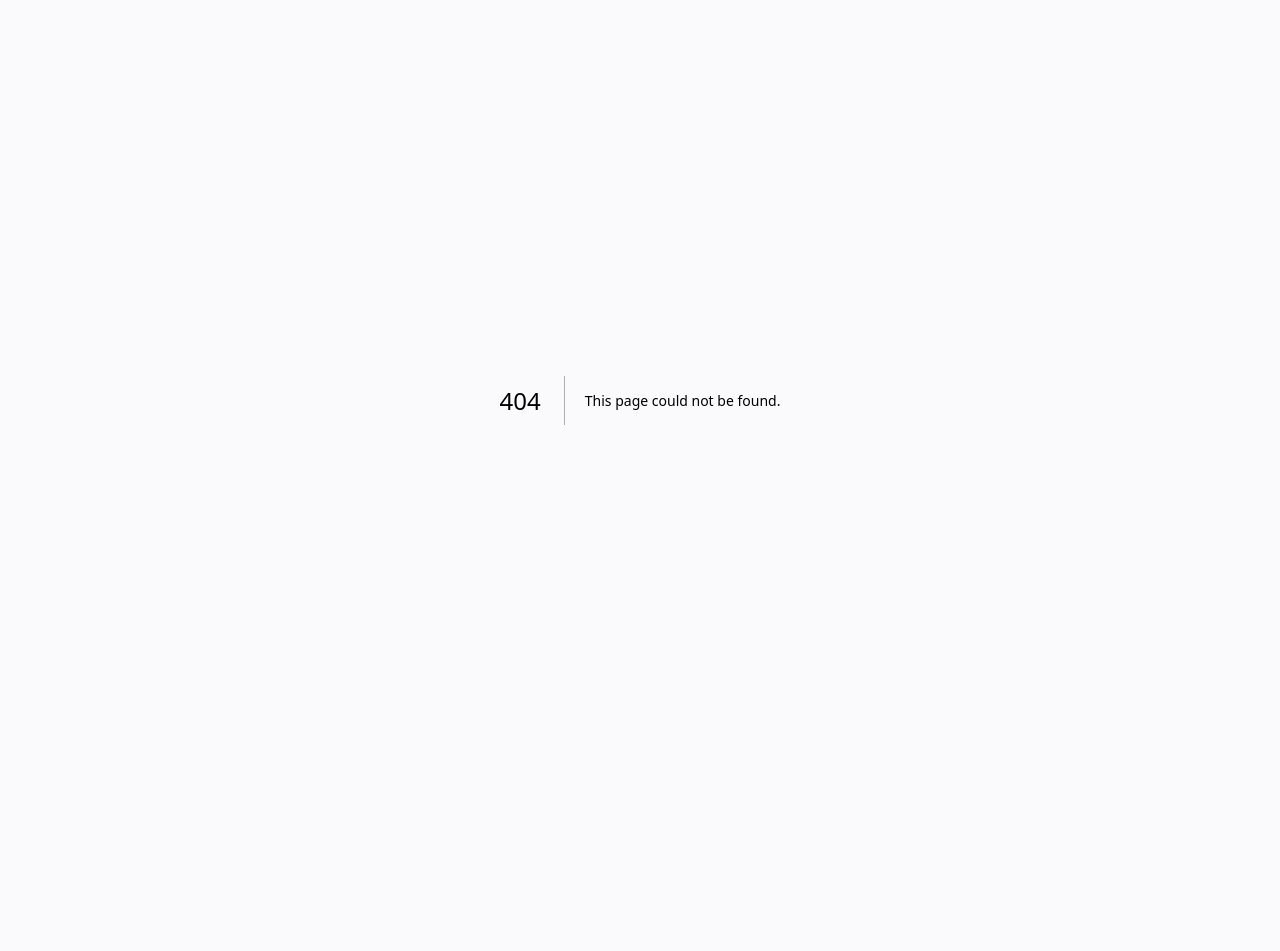
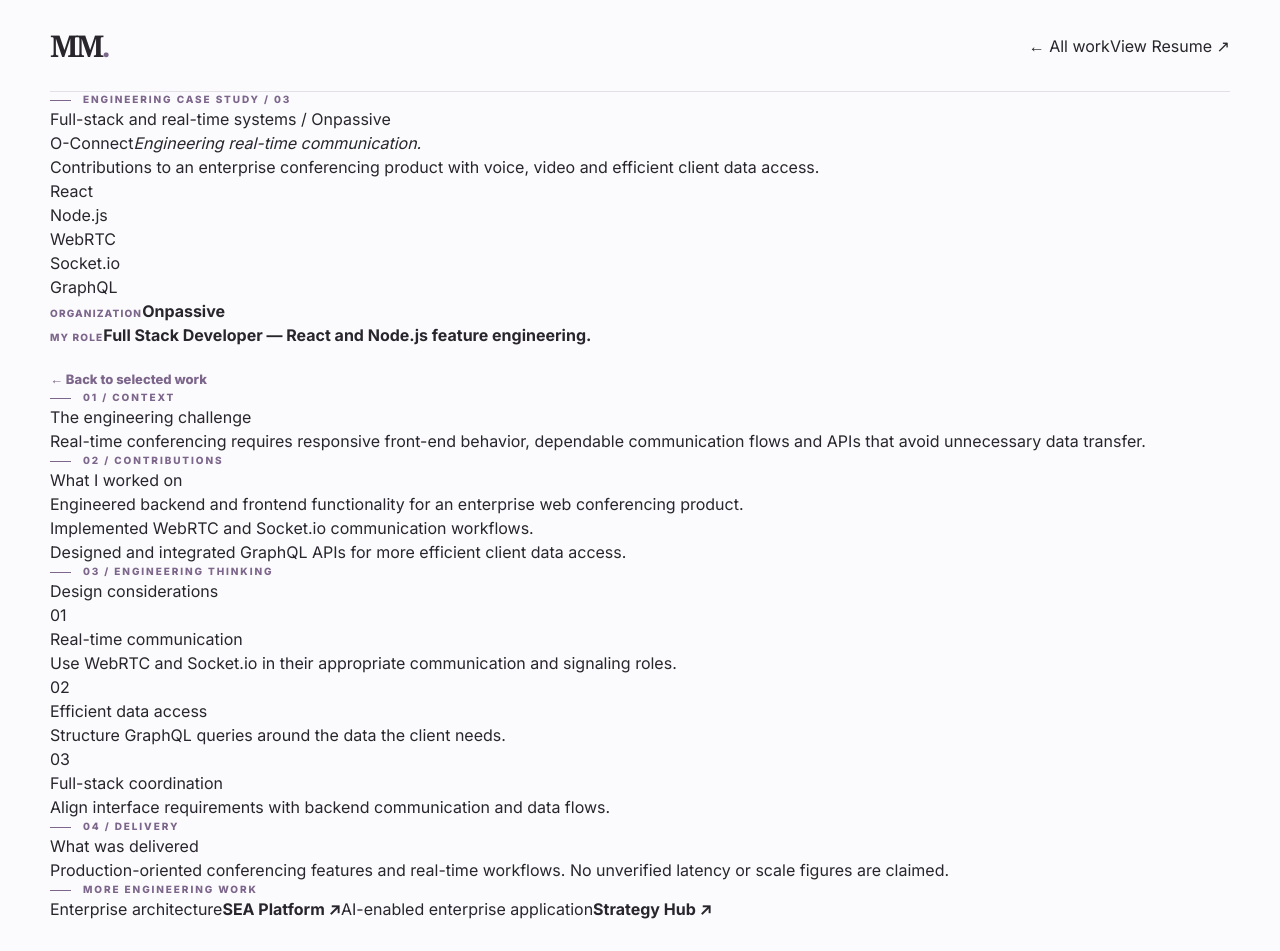
Before and after one commit to Mohammad-Masri/portfolio, a Next.js app: page /work/o-connect in a window 1280 px wide. Before the commit this address had no page. Shown: the top 951 px of the page. Before the commit the page ends 800 px from the top, so only its background shows below. Built offline with nearby package versions, Linux system fonts and the light colour scheme.

Commit message:
feat: add structured SEO-friendly engineering case study routes

```diff
--- /dev/null
+++ b/src/app/work/[slug]/page.tsx
@@ -0,0 +1,107 @@
+import type { Metadata } from "next";
+import Link from "next/link";
+import { notFound } from "next/navigation";
+import { caseStudies } from "@/data/portfolio-v5";
+import { profile } from "@/data/portfolio";
+import "../../portfolio-v5.css";
+
+type Props = { params: { slug: string } };
+
+export function generateStaticParams() {
+  return caseStudies.map(study => ({ slug: study.slug }));
+}
+
+export function generateMetadata({ params }: Props): Metadata {
+  const study = caseStudies.find(item => item.slug === params.slug);
+  if (!study) return { title: "Project not found" };
+  return {
+    title: `${study.title} | Engineering Case Study`,
+    description: study.lead,
+    alternates: { canonical: `/work/${study.slug}` },
+    openGraph: { title: `${study.title} | Mohammed Masri`, description: study.lead }
+  };
+}
+
+export default function CaseStudyPage({ params }: Props) {
+  const study = caseStudies.find(item => item.slug === params.slug);
+  if (!study) notFound();
+
+  return (
+    <main className="v5-site v5-case" id="top">
+      <a className="v5-skip" href="#case-content">Skip to case study</a>
+      <header className="v5-header">
+        <div className="v5-shell v5-header-inner">
+          <Link href="/" className="v5-logo" aria-label="Mohammed Masri — homepage">MM<span>.</span></Link>
+          <nav aria-label="Case study navigation" className="v5-case-nav">
+            <Link href="/#work">← All work</Link>
+            <Link href="/cv">View Resume ↗</Link>
+          </nav>
+        </div>
+      </header>
+      <article className="v5-shell v5-case-content" id="case-content">
+        <div className="v5-case-hero">
+          <p className="v5-eyebrow">ENGINEERING CASE STUDY / {study.index}</p>
+          <span className="v5-case-category">{study.category} / {study.organization}</span>
+          <h1>{study.title}<em>{study.subtitle}.</em></h1>
+          <p className="v5-case-lead">{study.lead}</p>
+          <ul className="v5-case-tags" aria-label="Technologies and practice areas">
+            {study.technologies.map(tech => <li key={tech}>{tech}</li>)}
+          </ul>
+        </div>
+        <div className="v5-case-body">
+          <aside className="v5-case-aside">
+            <div><span className="v5-overline">ORGANIZATION</span><strong>{study.organization}</strong></div>
+            <div><span className="v5-overline">MY ROLE</span><strong>{study.role}</strong></div>
+            <Link href="/#work" className="v5-text-link">← Back to selected work</Link>
+          </aside>
+          <div className="v5-case-article">
+            <section aria-labelledby="case-context">
+              <p className="v5-eyebrow">01 / CONTEXT</p>
+              <h2 id="case-context">The engineering challenge</h2>
+              <p>{study.context}</p>
+            </section>
+            <section aria-labelledby="case-contribution">
+              <p className="v5-eyebrow">02 / CONTRIBUTIONS</p>
+              <h2 id="case-contribution">What I worked on</h2>
+              <ul className="v5-case-contributions">
+                {study.contribution.map(item => <li key={item}>{item}</li>)}
+              </ul>
+            </section>
+            <section aria-labelledby="case-decisions">
+              <p className="v5-eyebrow">03 / ENGINEERING THINKING</p>
+              <h2 id="case-decisions">Design considerations</h2>
+              <div className="v5-case-decisions">
+                {study.decisions.map((decision, index) => (
+                  <div key={decision.heading}>
+                    <span>0{index+1}</span>
+                    <div><h3>{decision.heading}</h3><p>{decision.detail}</p></div>
+                  </div>
+                ))}
+              </div>
+            </section>
+            <section aria-labelledby="case-outcome">
+              <p className="v5-eyebrow">04 / DELIVERY</p>
+              <h2 id="case-outcome">What was delivered</h2>
+              <p>{study.delivered}</p>
+            </section>
+          </div>
+        </div>
+        <nav className="v5-case-next" aria-label="Other projects">
+          <p className="v5-eyebrow">MORE ENGINEERING WORK</p>
+          <div>
+            {caseStudies.filter(other => other.slug !== study.slug).map(other => (
+              <Link href={`/work/${other.slug}`} key={other.slug}>
+                <span>{other.category}</span>
+                <strong>{other.title} ↗</strong>
+              </Link>
+            ))}
+          </div>
+        </nav>
+      </article>
+      <footer className="v5-footer v5-shell">
+        <div><Link href="/" className="v5-logo">MM<span>.</span></Link><span>{profile.name} / Software Engineer</span></div>
+        <div className="v5-footer-links"><a href={`mailto:${profile.email}`}>Email</a><Link href="/cv">Resume</Link><Link href="/#top">Back to homepage ↑</Link></div>
+      </footer>
+    </main>
+  );
+}
```
